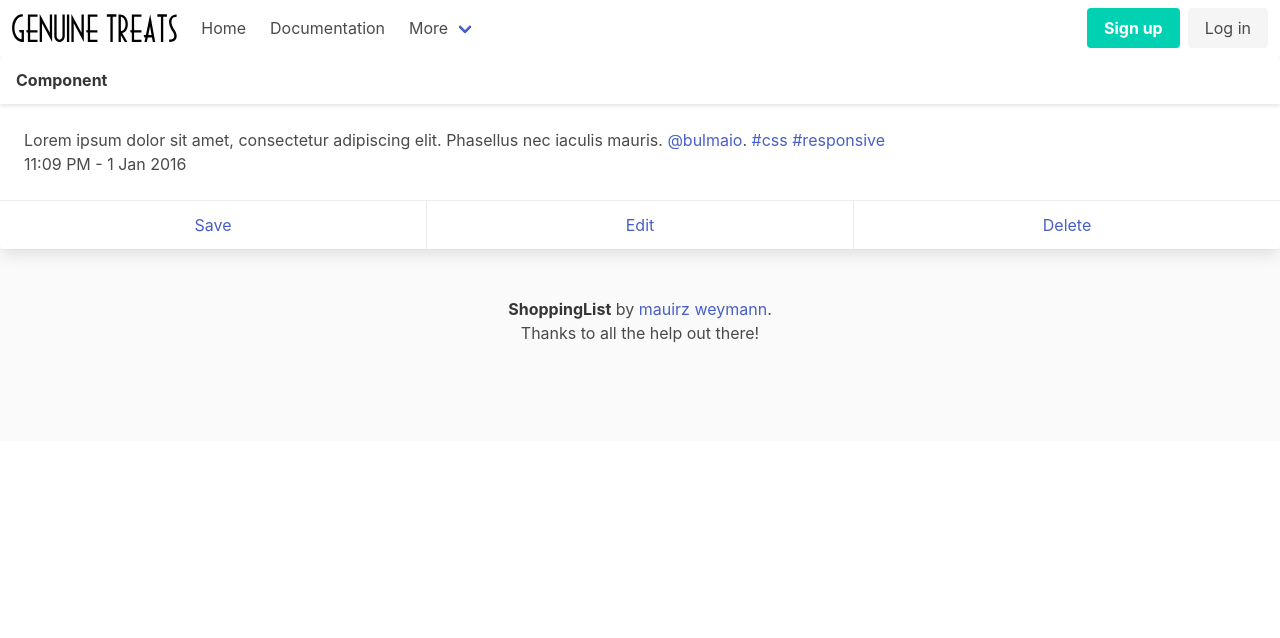
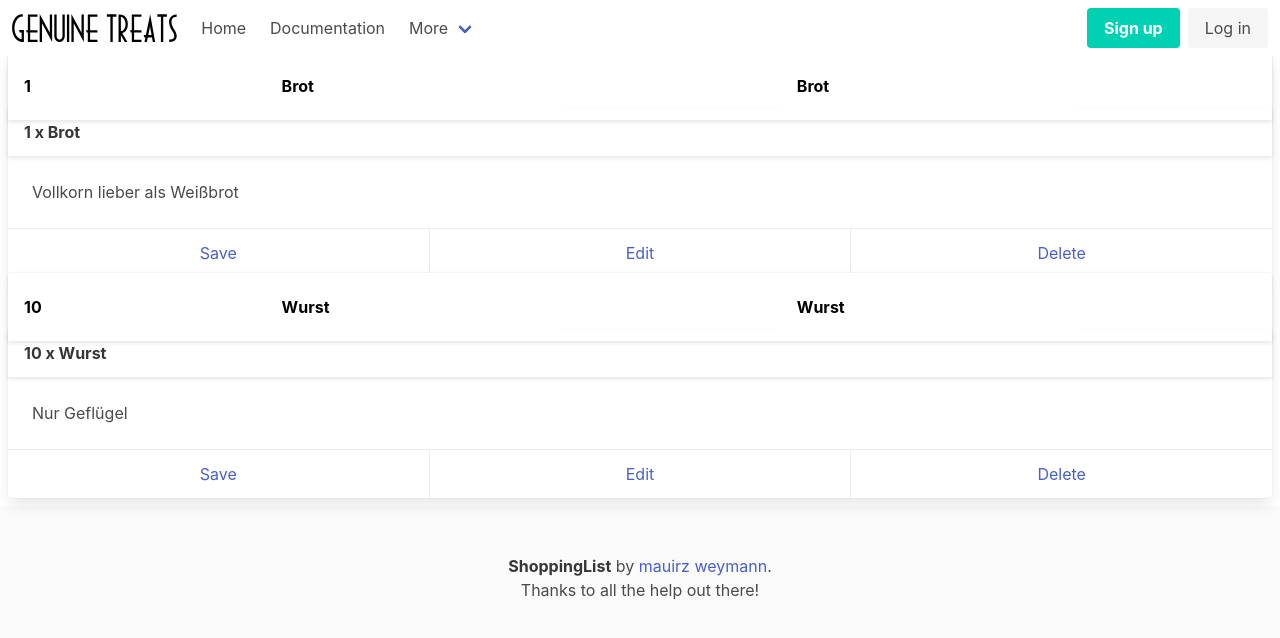
Before and after one commit to maurizWeymann/shoppingList, a Nuxt app: page / in a window 1280 px wide. Shown: the top 638 px of the page. Built offline with nearby package versions, Linux system fonts and the light colour scheme.

Commit message:
item style

```diff
--- a/components/ListItems.vue
+++ b/components/ListItems.vue
@@ -1,21 +1,78 @@
+
+<script setup>
+
+const items = ref([
+  {
+    itemID: "item-1",
+    description: "Brot",
+    amount: 1,
+    packaging: "Glas",
+    additionalInfo: "Vollkorn lieber als Weißbrot",
+    category:"Kühl"
+  },
+  {
+    itemID: "item-2",
+    description: "Wurst",
+    amount: 10,
+    packaging: "Stück",
+    additionalInfo: "Nur Geflügel",
+    category:"Fleisch"
+  }
+])
+
+const newItem = ref("")
+
+
+</script>
+
 <template>
-  <div class="card">
+  <div v-for="item in items" :key="item.itemID" class="card m-2">
+
+  <div class="card-header-new">
+    <div class=" columns is-mobile">
+      <div class="column is-one-fifth ">
+        <input
+          type="number"
+          class="is-size-6 has-text-weight-bold"
+          v-model="item.amount"
+        >
+      </div>
+      <div class="column">
+        <input
+          type="text"
+          class="is-size-6 has-text-weight-bold	"
+          v-model="item.description"
+        >
+      </div>
+      <div class="column">
+        <input
+          type="text"
+          class="is-size-6 has-text-weight-bold	"
+          v-model="item.description"
+        >
+      </div>
+    </div>
+  </div>
+
   <header class="card-header">
     <p class="card-header-title">
-      Component
+        {{ item.amount }} x {{ item.description }} {{ this.additional }}
     </p>
-    <button class="card-header-icon" aria-label="more options">
+    <button
+      class="card-header-icon"
+      aria-label="more options"
+      @click="this.additional = !this.additional"
+      >
       <span class="icon">
         <i class="fas fa-angle-down" aria-hidden="true"></i>
       </span>
     </button>
   </header>
+
+  <div v-if="true" class="additionalInformation">
       <div class="card-content">
     <div class="content">
-      Lorem ipsum dolor sit amet, consectetur adipiscing elit. Phasellus nec iaculis mauris.
-      <a href="#">@bulmaio</a>. <a href="#">#css</a> <a href="#">#responsive</a>
-      <br>
-      <time datetime="2016-1-1">11:09 PM - 1 Jan 2016</time>
+      {{ item.additionalInfo }}
     </div>
     </div>
     <footer class="card-footer">
@@ -24,14 +81,24 @@
       <a href="#" class="card-footer-item">Delete</a>
     </footer>
   </div>
+
+</div>
 </template>
 
-<script setup>
+<style lang="sass">
+.card-header-new
+  box-shadow: 0 0.125em 0.25em rgb(10 10 10 / 10%)
 
-</script>
+.column
+  position: relative
 
-<style lang="sass">
-
+input
+  font-weight: 700
+  padding-top: 0.75rem
+  padding-right: 1rem
+  padding-bottom: 0.75rem
+  padding-left: 1rem
+  border: none
 
 
 </style>
--- a/package.json
+++ b/package.json
@@ -12,6 +12,7 @@
     "nuxt": "3.0.0-rc.11"
   },
   "dependencies": {
-    "bulma": "^0.9.4"
+    "bulma": "^0.9.4",
+    "sass": "^1.55.0"
   }
 }
```
Also changed, not shown: 1 other file (tests, documents, lock files or other folders). Lines whose indentation alone changed are shown as unchanged.
